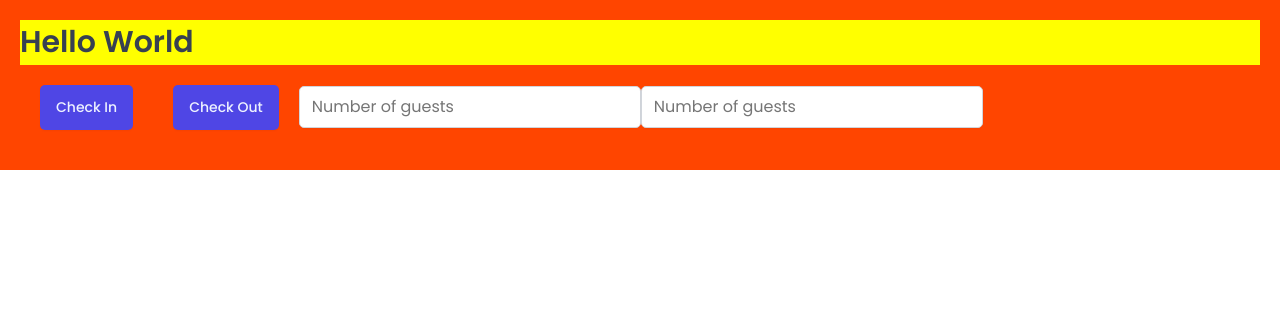
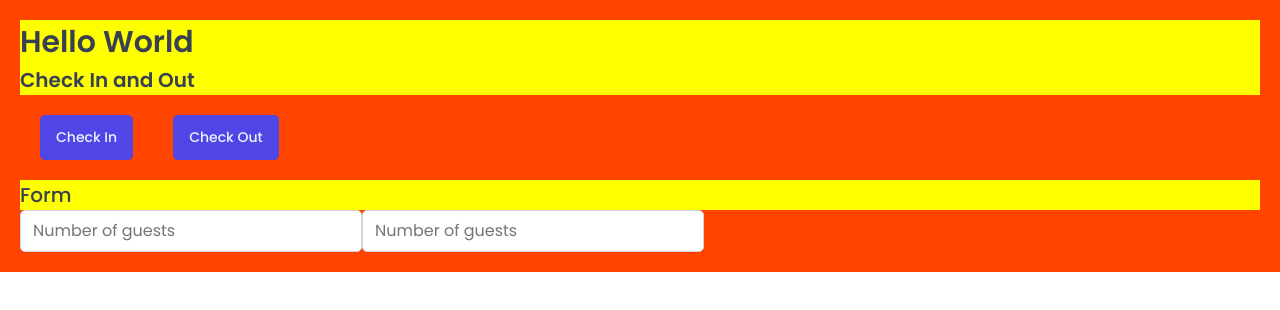
Before and after one commit to ShahabDadKhan/wild-oasis, a React (Vite) app: page / in a window 1280 px wide. Shown: the top 310 px of the page. Built offline with nearby package versions, Linux system fonts and the light colour scheme; a web font is replaced by a local one.

Commit message:
Added heading types as h1 and h2 and h3

```diff
--- a/src/App.jsx
+++ b/src/App.jsx
@@ -2,15 +2,18 @@
 import GlobalStyles from "./styles/GlobalStyles";
 import Button from "./ui/Button";
 import Input from "./ui/Input";
+import Heading from "./ui/Heading";
 
 export default function App() {
   return (
     <>
       <GlobalStyles />
       <StyledApp>
-        <H1>Hello World</H1>
+        <Heading as="h1">Hello World</Heading>
+        <Heading as="h2">Check In and Out</Heading>
         <Button onClick={() => alert("In")}>Check In</Button>
         <Button onClick={() => alert("Out")}>Check Out</Button>
+        <Heading as="h3">Form</Heading>
         <Input type="number" placeholder="Number of guests"></Input>
         <Input type="number" placeholder="Number of guests"></Input>
       </StyledApp>
@@ -18,12 +21,6 @@
   );
 }
 
-const H1 = styled.h1`
-  font-size: 30px;
-  font-weight: 600;
-  background-color: yellow;
-`;
-
 const StyledApp = styled.div`
   background-color: orangered;
   padding: 20px;
--- /dev/null
+++ b/src/ui/Heading.jsx
@@ -0,0 +1,28 @@
+import styled, { css } from "styled-components";
+
+const Heading = styled.h1`
+  ${(props) =>
+    props.as === "h1" &&
+    css`
+      font-size: 3rem;
+      font-weight: 600;
+    `}
+
+  ${(props) =>
+    props.as === "h2" &&
+    css`
+      font-size: 2rem;
+      font-weight: 600;
+    `}
+
+    ${(props) =>
+    props.as === "h3" &&
+    css`
+      font-size: 2rem;
+      font-weight: 500;
+    `}
+
+  background-color: yellow;
+`;
+
+export default Heading;
```
